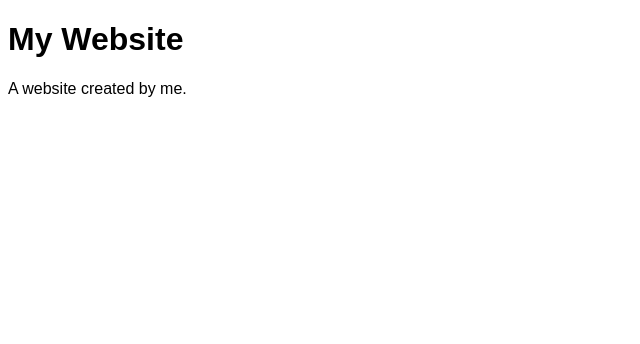
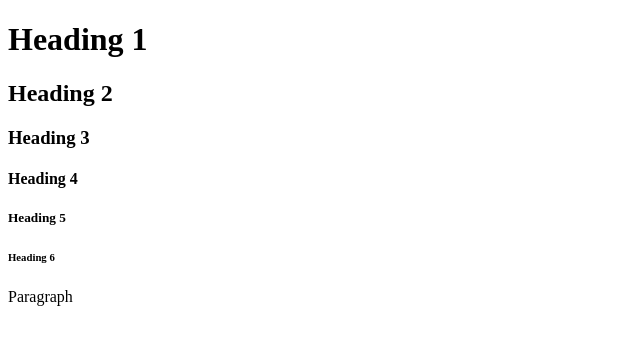
Before and after one commit to flaredout/Basic-Website-Template, a plain HTML site: page index.html in a window 1280 px wide. Shown: the whole page, without its empty margins (0-640 px from the left). Drawn offline with Linux system fonts and the light colour scheme.

Commit message:
Update index.html

```diff
--- a/index.html
+++ b/index.html
@@ -1,19 +1,21 @@
 <!DOCTYPE html>
 <html lang="en">
 <head>
-<title>Page Title</title>
+<title>Title</title>
 <meta charset="UTF-8">
 <meta name="viewport" content="width=device-width, initial-scale=1">
 <style>
-body {
-  font-family: Arial, Helvetica, sans-serif;
-}
 </style>
 </head>
 <body>
 
-<h1>My Website</h1>
-<p>A website created by me.</p>
+<h1>Heading 1</h1>
+<h2>Heading 2</h2>
+<h3>Heading 3</h3>
+<h4>Heading 4</h4>
+<h5>Heading 5</h5>
+<h6>Heading 6</h6>
+<p>Paragraph</p>
 
 </body>
 </html>
```
